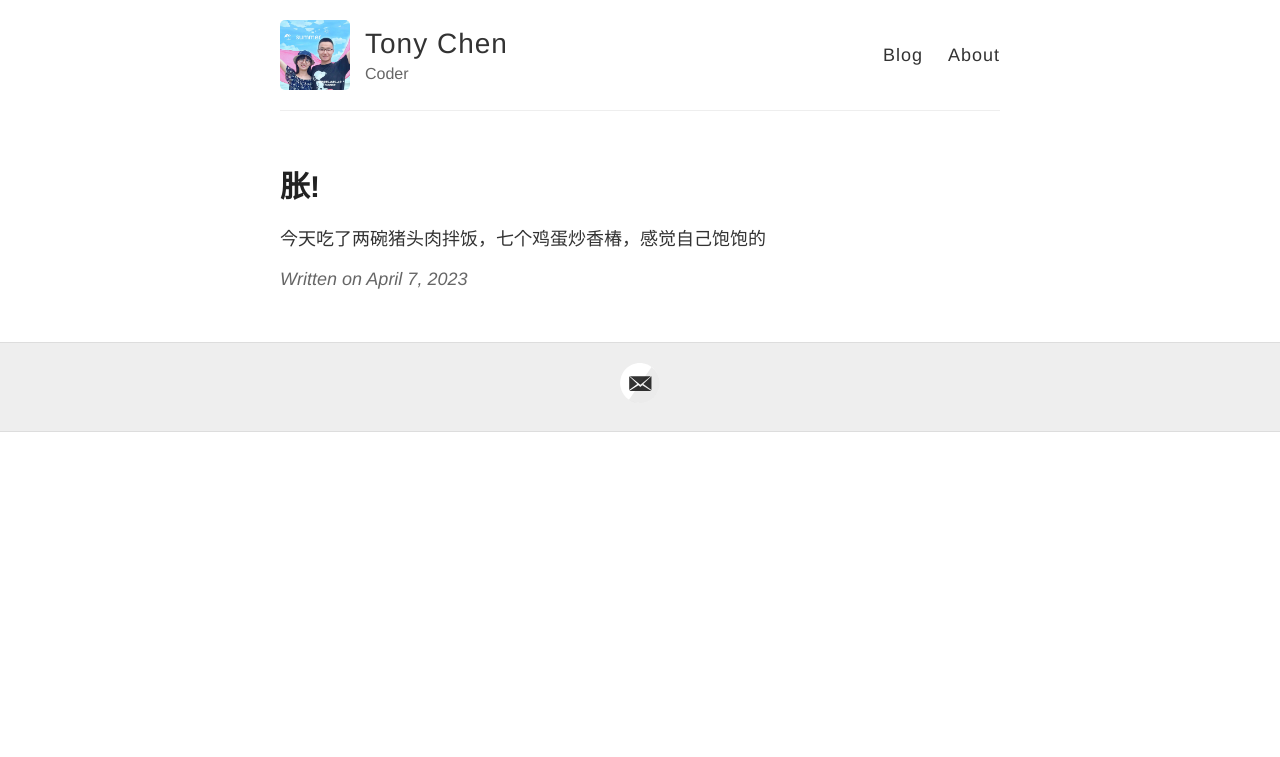
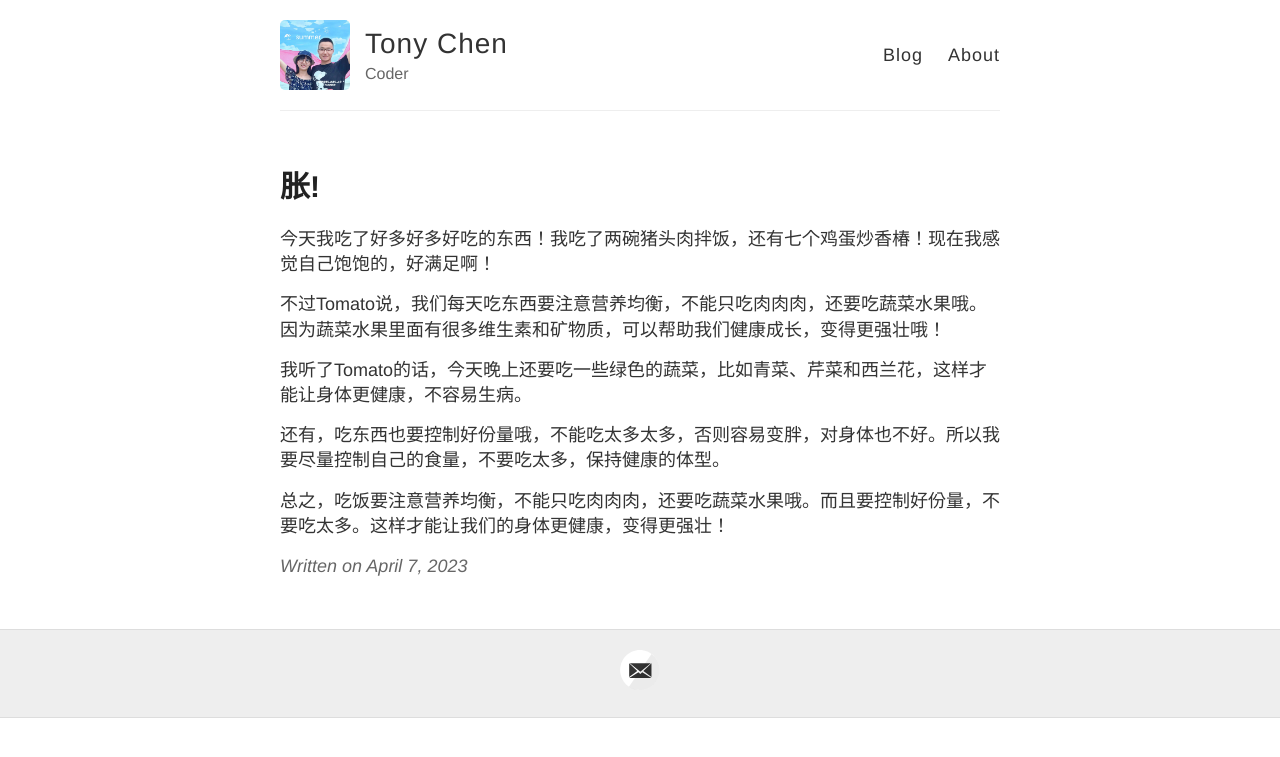
Before and after one commit to T0nyCh3n/t0nych3n.github.io, a Jekyll site: the page built from _posts/2023-4-7-Stir-fried-Eggs-with-Chinese-Toon.md, in a window 1280 px wide. Shown: the top 757 px of the page. Built offline with Jekyll 4.4.1, drawn with Linux system fonts in a browser that asks for light colours.

Commit message:
update post

```diff
--- a/_posts/2023-4-7-Stir-fried-Eggs-with-Chinese-Toon.md
+++ b/_posts/2023-4-7-Stir-fried-Eggs-with-Chinese-Toon.md
@@ -3,4 +3,12 @@ layout: post
 title: 胀!
 ---
 
-今天吃了两碗猪头肉拌饭，七个鸡蛋炒香椿，感觉自己饱饱的
+今天我吃了好多好多好吃的东西！我吃了两碗猪头肉拌饭，还有七个鸡蛋炒香椿！现在我感觉自己饱饱的，好满足啊！
+
+不过Tomato说，我们每天吃东西要注意营养均衡，不能只吃肉肉肉，还要吃蔬菜水果哦。因为蔬菜水果里面有很多维生素和矿物质，可以帮助我们健康成长，变得更强壮哦！
+
+我听了Tomato的话，今天晚上还要吃一些绿色的蔬菜，比如青菜、芹菜和西兰花，这样才能让身体更健康，不容易生病。
+
+还有，吃东西也要控制好份量哦，不能吃太多太多，否则容易变胖，对身体也不好。所以我要尽量控制自己的食量，不要吃太多，保持健康的体型。
+
+总之，吃饭要注意营养均衡，不能只吃肉肉肉，还要吃蔬菜水果哦。而且要控制好份量，不要吃太多。这样才能让我们的身体更健康，变得更强壮！
```
